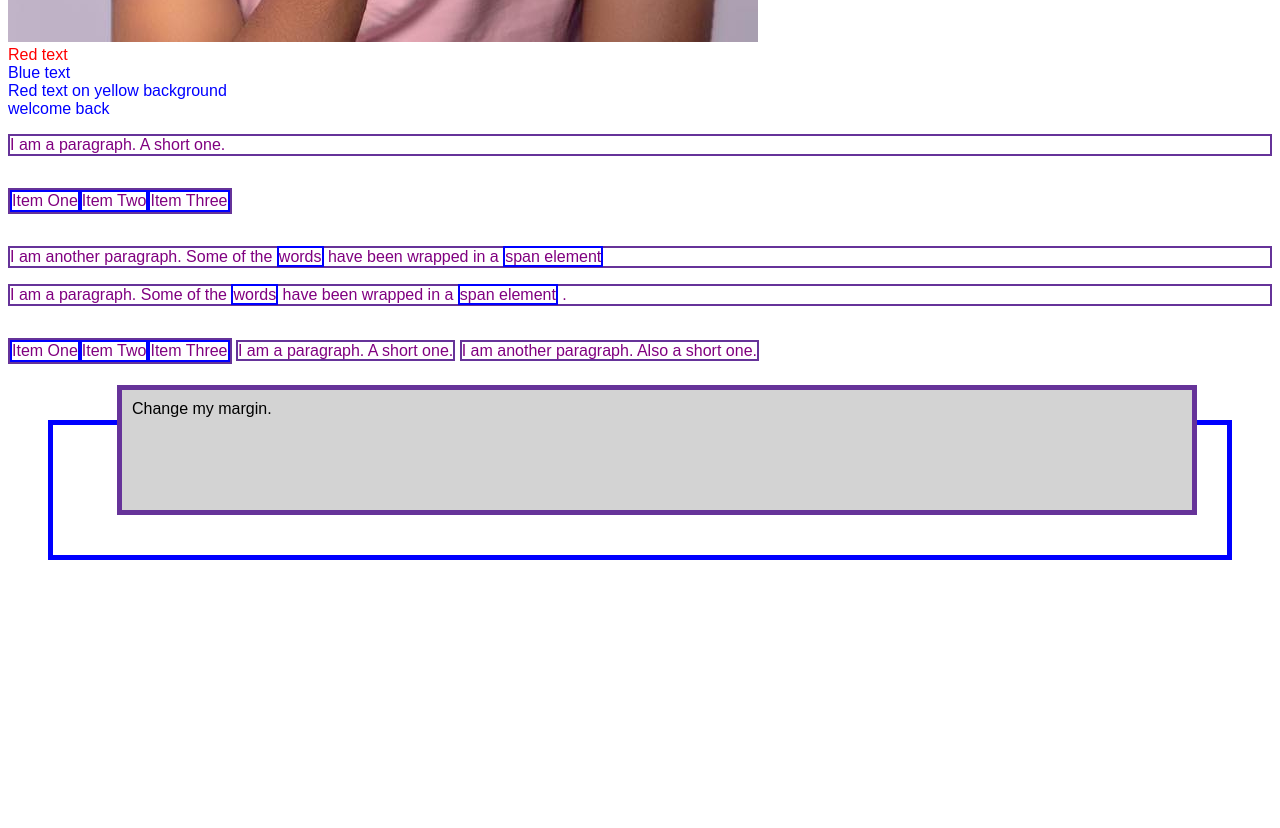
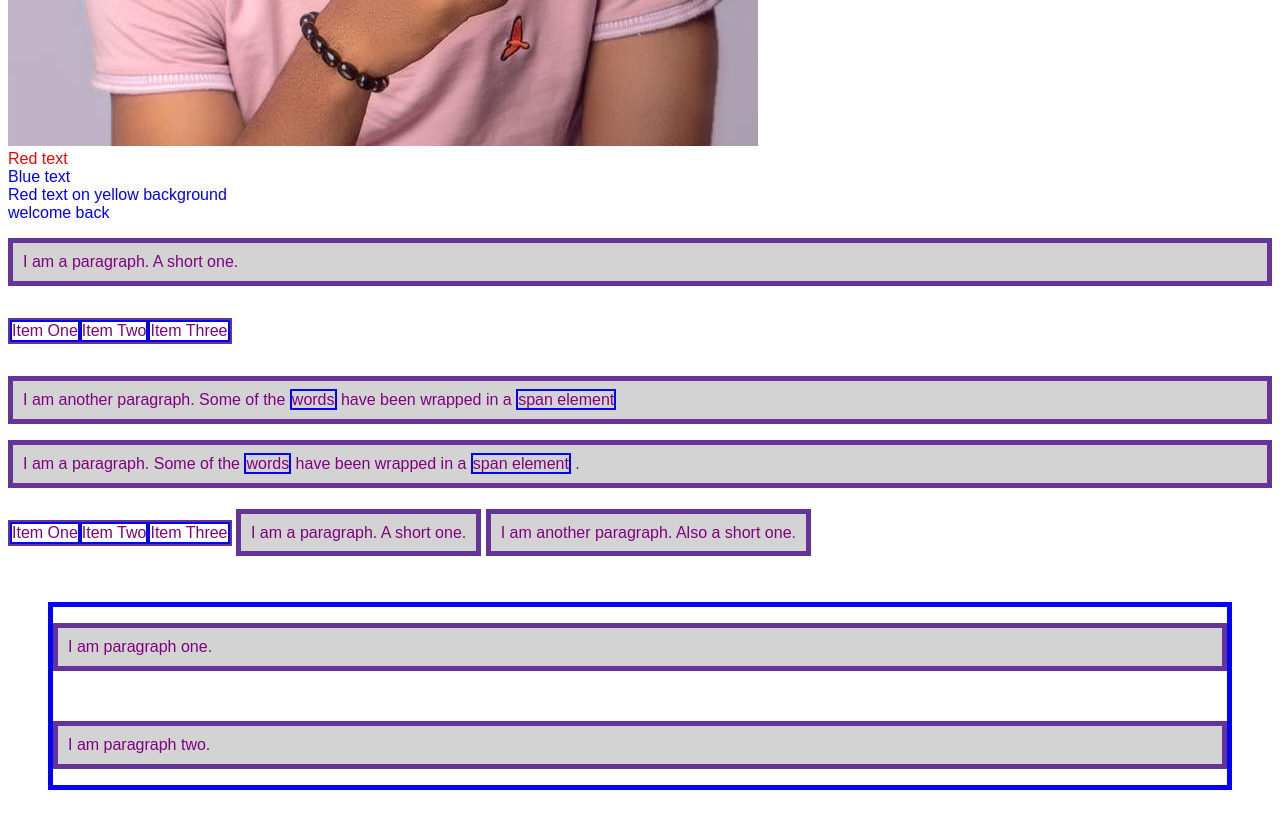
Before and after one commit to Kama-ds10/basics, a plain HTML site: page index.html in a window 1280 px wide. Shown: the part 1340-2168 px from the top of the page. Before the commit the page ends 1940 px from the top, so only its background shows below. Drawn offline with Linux system fonts and the light colour scheme.

Commit message:
Margin Collapsing
Depending on whether two elements whose margins touch have positive or negative margins

```diff
--- a/css/style.css
+++ b/css/style.css
@@ -143,19 +143,41 @@ ul {
 } */
 
 /* margin, padding and border */
+/* .container {
+  border: 5px solid blue;
+  margin: 40px;
+}
+ */
+
+/* try changing the margin properties: */
+/*
+.box {
+  border: 5px solid rebeccapurple;
+  background-color: lightgray;
+  padding: 10px;
+  height: 100px;
+  margin-top: -40px;
+  margin-right: 30px;
+  margin-bottom: 40px;
+  margin-left: 4em;
+
+} */
+
+/* margin collapsing */
 .container {
   border: 5px solid blue;
   margin: 40px;
 }
 
-.box {
+p {
   border: 5px solid rebeccapurple;
   background-color: lightgray;
   padding: 10px;
-  height: 100px;
-  /* try changing the margin properties: */
-  margin-top: -40px;
-  margin-right: 30px;
-  margin-bottom: 40px;
-  margin-left: 4em;
 }
+.one {
+  margin-bottom: 50px;
+}
+
+.two {
+  margin-top: 30px;
+}
--- a/index.html
+++ b/index.html
@@ -122,8 +122,14 @@
     <div class="box alternate">I use the alternate box model.</div> -->
 
     <!-- margins,padding and border -->
+    <!-- <div class="container">
+      <div class="box">Change my margin.</div>
+    </div> -->
+
+    <!-- margin collapsing -->
     <div class="container">
-      <div class="box">Change my margin.</div>
+      <p class="one">I am paragraph one.</p>
+      <p class="two">I am paragraph two.</p>
     </div>
   </body>
 </html>
```
